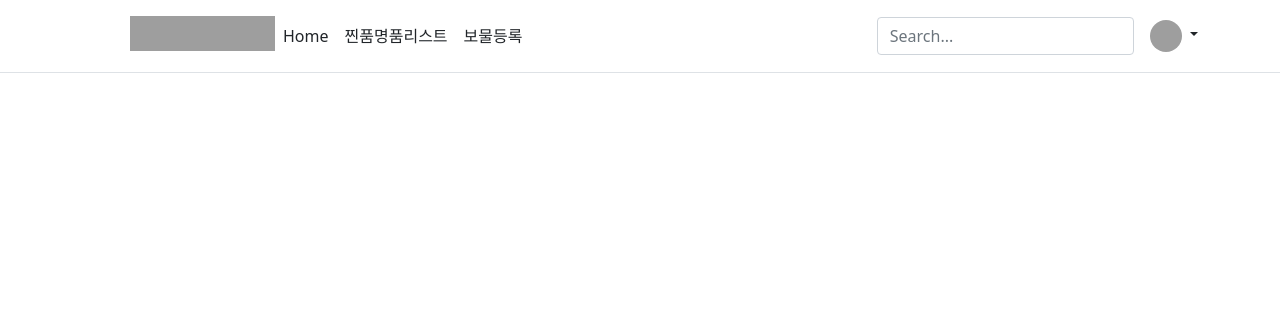
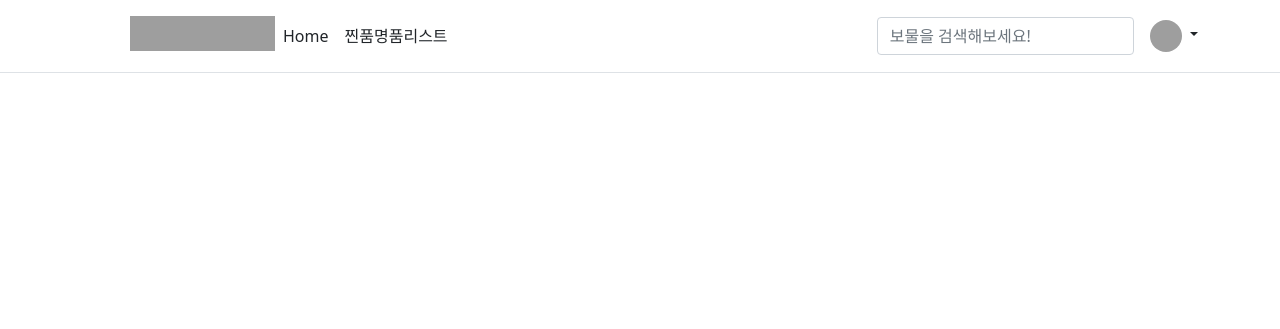
Before and after one commit to JJinPum-MyeongPum/JJinPum-MyeongPum, a Django app: page / in a window 1280 px wide. Shown: the top 329 px of the page. Run offline with Django 3.2, Linux system fonts and the light colour scheme; some web fonts are replaced; grey boxes are pictures that could not be loaded.

Commit message:
[지영][개발] :: base.html 수정

```diff
--- a/JmProject/JmApp/templates/base.html
+++ b/JmProject/JmApp/templates/base.html
@@ -25,10 +25,12 @@
         <img src= "img/logo.png" width="145" height="35">
         <li><a href="{% url 'home' %}" class="nav-link px-2 link-dark">Home</a></li>
         <li><a href="#" class="nav-link px-2 link-dark">찐품명품리스트</a></li>
+        {% if user.is_authenticated %}
         <li><a href="#" class="nav-link px-2 link-dark">보물등록</a></li>
+        {% endif %}
         </ul>
         <form class="col-12 col-lg-auto mb-3 mb-lg-0 me-lg-3">
-        <input type="search" class="form-control" placeholder="Search..." aria-label="Search">
+        <input type="search" class="form-control" placeholder="보물을 검색해보세요!" aria-label="Search">
         </form>
         <div class="dropdown text-end">
         <a href="#" class="d-block link-dark text-decoration-none dropdown-toggle" id="dropdownUser1" data-bs-toggle="dropdown" aria-expanded="false">
```
